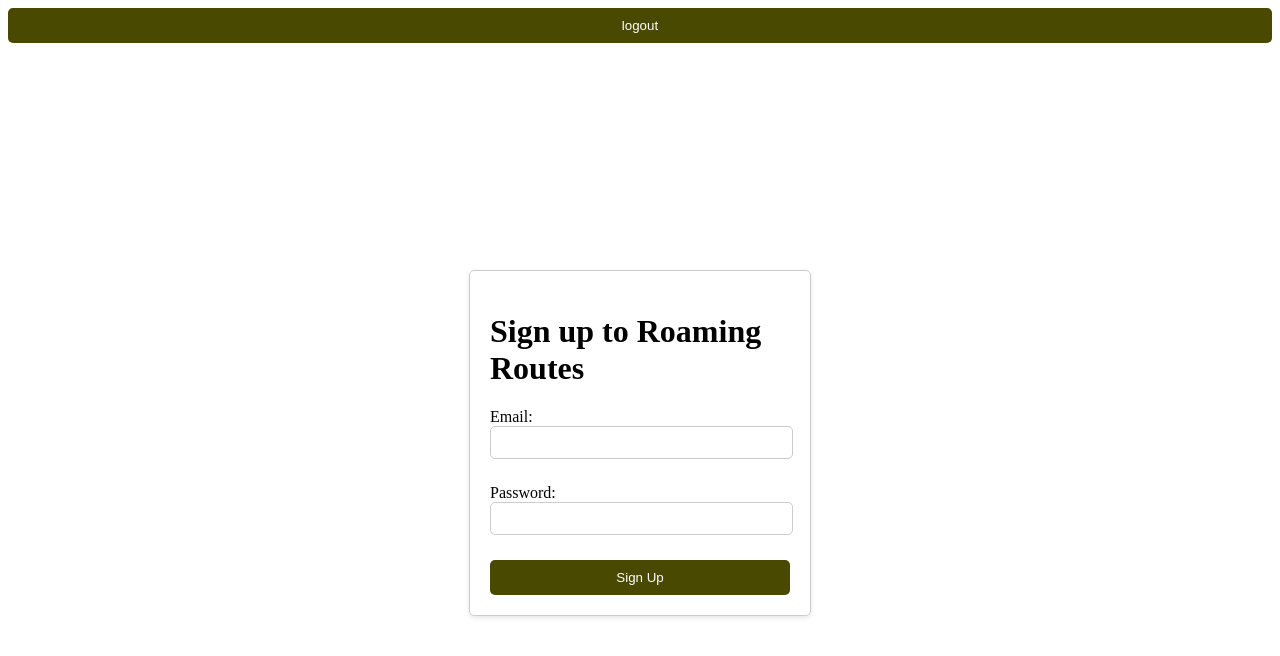
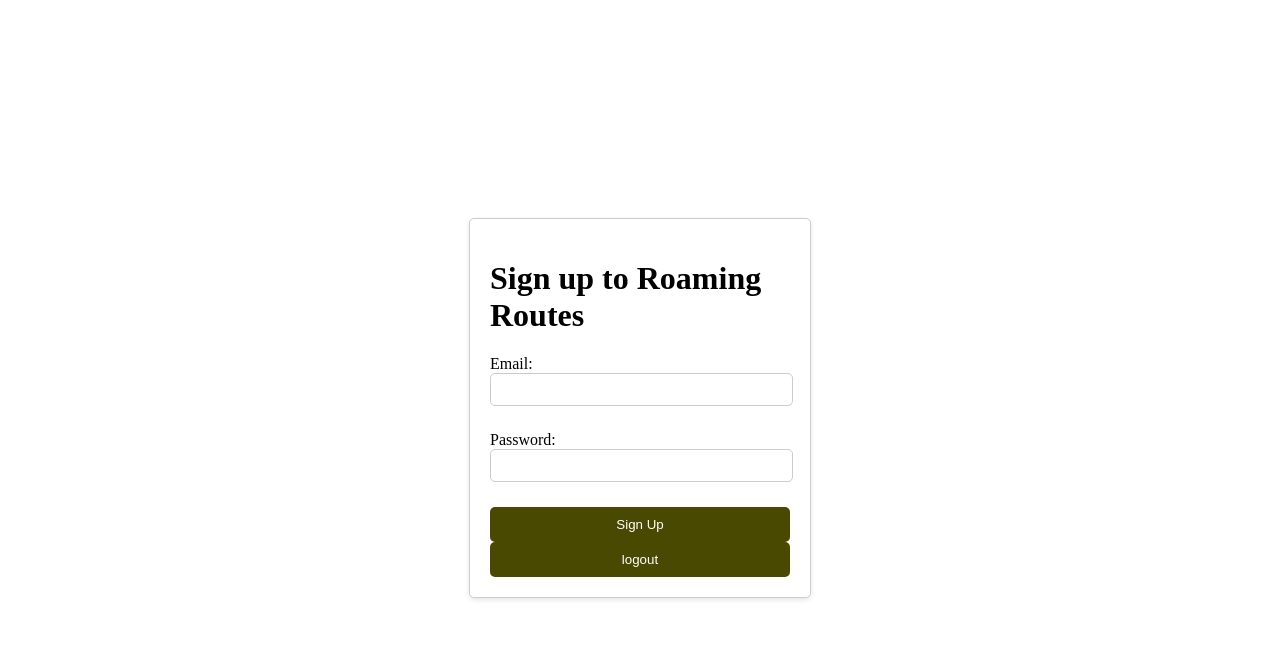
Before and after one commit to Brittany-Maraneta/cpnt200_finalproject, a Nuxt app: page /login in a window 1280 px wide. Shown: the top 656 px of the page. Built offline with nearby package versions, Linux system fonts and the light colour scheme; no server answers.

Commit message:
updated code

```diff
--- a/app.vue
+++ b/app.vue
@@ -1,17 +1,5 @@
 <template>
-  <header>
-    <button @click="logout">logout</button>
-  </header>
   <NuxtPage />
 </template>
 
-<script setup>
-async function logout() {
-  try {
-    let { error } = await supabase.auth.signOut();
-    if (error) throw error;
-  } catch (error) {
-    console.error(`signout error: ${error}`);
-  }
-}
-</script>
+<script setup></script>
--- a/pages/login.vue
+++ b/pages/login.vue
@@ -14,6 +14,8 @@
           <div>{{ password }}</div>
         </div>
         <button @click="signUp">Sign Up</button>
+
+        <button @click="logout">logout</button>
       </form>
     </div>
   </div>
@@ -34,6 +36,15 @@ async function signUp() {
       emailRedirectTo: "http://localhost:3000/confirm",
     },
   });
+}
+
+async function logout() {
+  try {
+    let { error } = await supabase.auth.signOut();
+    if (error) throw error;
+  } catch (error) {
+    console.error(`signout error: ${error}`);
+  }
 }
 </script>
 
```
